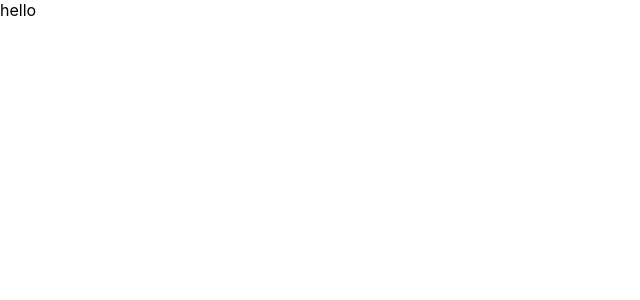
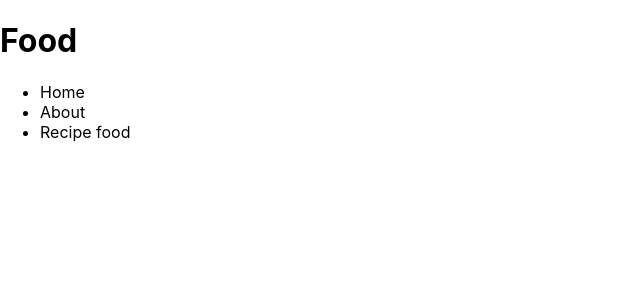
Before and after one commit to GSG-G10/rawand-react, a React (Create React App) app: page / in a window 1280 px wide. Shown: the top 300 px of the page, without its empty margins (0-640 px from the left). Built offline with nearby package versions, Linux system fonts and the light colour scheme.

Commit message:
navBar component

```diff
--- a/src/App.js
+++ b/src/App.js
@@ -1,7 +1,9 @@
 import React from "react";
+import NavBar from "./Components/NavBar";
 function App(){
     return(
-        <div>hello</div>
+        <NavBar />
+
     )
 
 }
--- a/src/Components/NavBar.js
+++ b/src/Components/NavBar.js
@@ -0,0 +1,20 @@
+import React from "react";
+function NavBar(){
+    return(
+        <div>
+            <h1 className="logo">Food</h1>
+            <ul className="nav-bar">
+                <li>
+                 Home
+                </li>
+                <li>
+                 About
+                </li>
+                <li>
+                 Recipe food
+                </li>
+            </ul>
+        </div>
+    )
+}
+export default NavBar;
```
